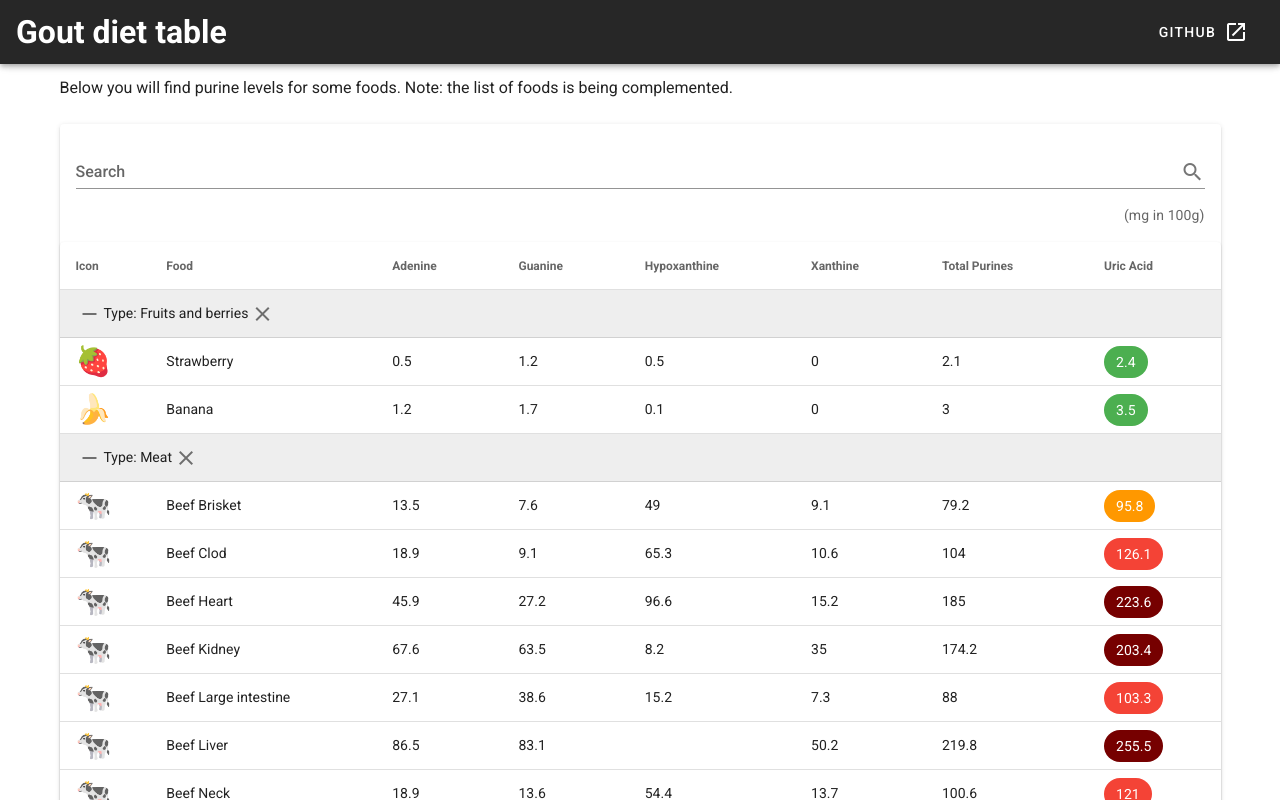
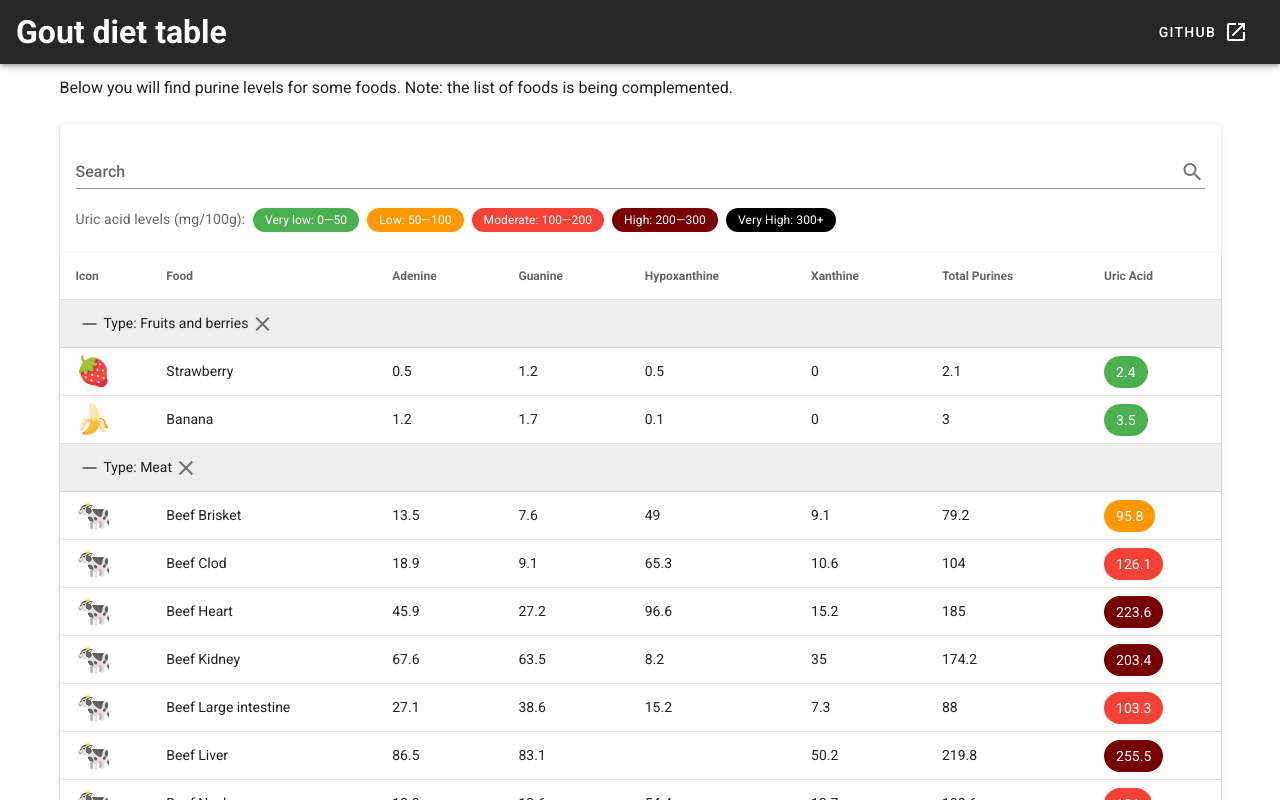
Before and after one commit to Renset/gout-diet, a Vue app: page / in a window 1280 px wide. Shown: the top 800 px of the page. Built offline with nearby package versions, Linux system fonts and the light colour scheme.

Commit message:
🌈 Add labels description

```diff
--- a/src/components/Table.vue
+++ b/src/components/Table.vue
@@ -10,7 +10,24 @@
                     hide-details
                 ></v-text-field>
             </v-card-title>
-            <v-card-text class="text-right">(mg in 100g)</v-card-text>
+            <v-card-text class="m-t">
+                Uric acid levels (mg/100g):
+                <v-chip class="ma-1" :color="getColor(0)" dark small>
+                    Very low: 0&mdash;50
+                </v-chip>
+                <v-chip class="ma-1" :color="getColor(51)" dark small>
+                    Low: 50&mdash;100
+                </v-chip>
+                <v-chip class="ma-1" :color="getColor(101)" dark small>
+                    Moderate: 100&mdash;200
+                </v-chip>
+                <v-chip class="ma-1" :color="getColor(201)" dark small>
+                    High: 200&mdash;300
+                </v-chip>
+                <v-chip class="ma-1" :color="getColor(301)" dark small>
+                    Very High: 300+
+                </v-chip>
+            </v-card-text>
             <v-data-table
                 :headers="headers"
                 :items="foodsPrepared"
--- a/vue.config.js
+++ b/vue.config.js
@@ -9,5 +9,13 @@ module.exports = {
   },
   "transpileDependencies": [
     "vuetify"
-  ]
+  ],
+  chainWebpack: config => {
+    config
+      .plugin('html')
+      .tap(args => {
+        args[0].title = "Purines and uric acid levels table";
+        return args;
+      })
+  }
 }
```
